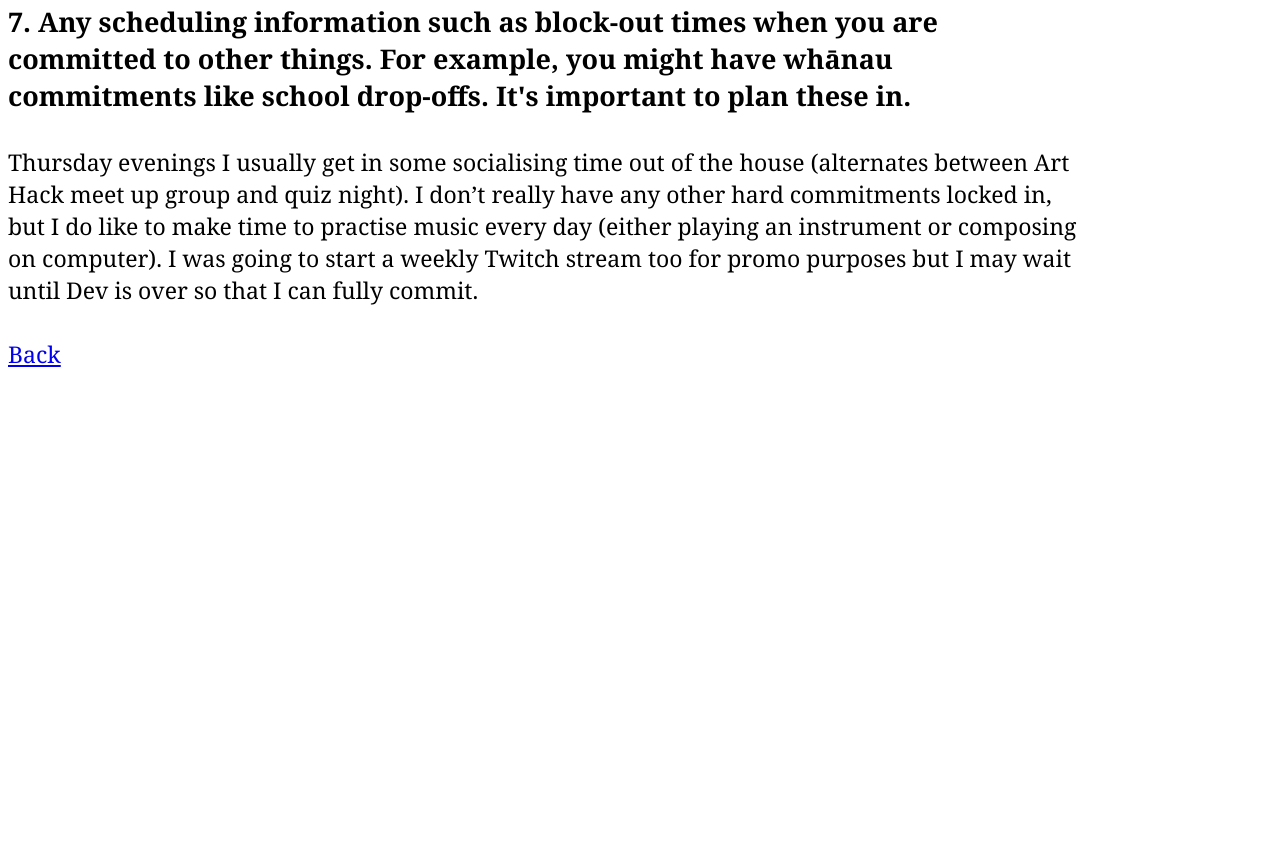
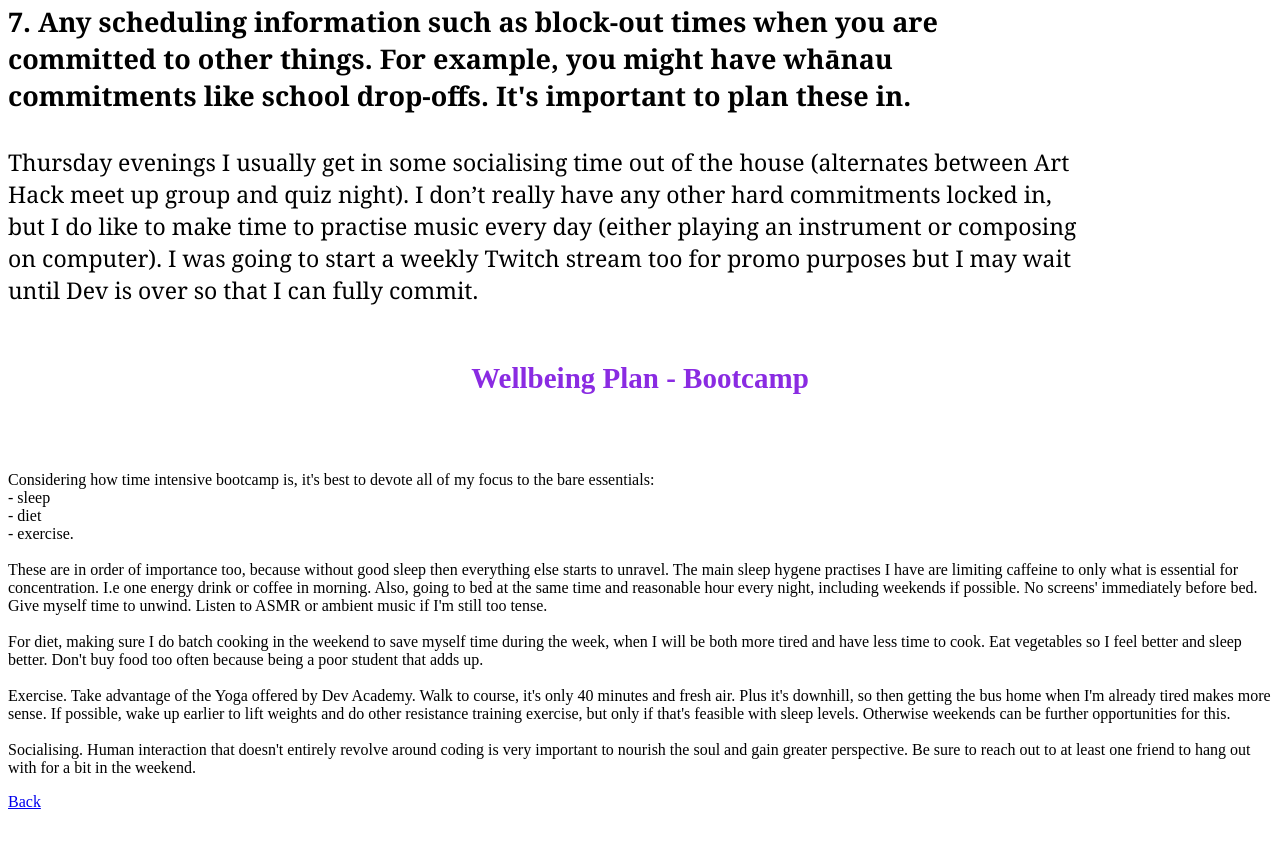
Before and after one commit to josh-w-mason/josh-w-mason.github.io, a plain HTML site: page blog/learning-plan.html in a window 1280 px wide. Shown: the part 5831-6676 px from the top of the page. Before the commit the page ends 6250 px from the top, so only its background shows below. Drawn offline with Linux system fonts and the light colour scheme.

Commit message:
add wellbeing plan

```diff
--- a/blog/learning-plan.html
+++ b/blog/learning-plan.html
@@ -149,6 +149,33 @@
       Thursday evenings I usually get in some socialising time out of the house (alternates between Art Hack meet up group and quiz night). I don’t really have any other hard
       commitments locked in, but I do like to make time to practise music every day (either playing an instrument or composing on computer). I was going to start a weekly Twitch
       stream too for promo purposes but I may wait until Dev is over so that I can fully commit.<br><br>
+
+
+      <h2 class="blog-head">
+        Wellbeing Plan - Bootcamp
+      </h2> <br><br>
+
+      <p>
+        Considering how time intensive bootcamp is, it's best to devote all of my focus to the bare essentials: <br> - sleep <br> - diet <br> - exercise. <br><br>
+
+
+        These are in order of importance too, because without good sleep then everything else starts to unravel. The main sleep hygene practises I have are limiting caffeine to only what is
+        essential for concentration. I.e one energy drink or coffee in morning. Also, going to bed at the same time and reasonable hour every night, including weekends if possible. No screens'
+         immediately before bed. Give myself time to unwind. Listen to ASMR or ambient music if I'm still too tense. <br><br>
+
+         For diet, making sure I do batch cooking in the weekend to save myself time during the week, when I will be both more tired and have less time to cook. Eat vegetables so I feel
+         better and sleep better. Don't buy food too often because being a poor student that adds up. <br> <br>
+
+         Exercise. Take advantage of the Yoga offered by Dev Academy. Walk to course, it's only 40 minutes and fresh air. Plus it's downhill, so then getting the bus home when I'm already tired makes
+         more sense. If possible, wake up earlier to lift weights and do other resistance training exercise, but only if that's feasible with sleep levels. Otherwise weekends can be further
+         opportunities for this. <br><br>
+
+         Socialising. Human interaction that doesn't entirely revolve around coding is very important to nourish the soul and gain greater perspective. Be sure to reach out to at least one friend
+         to hang out with for a bit in the weekend.
+
+
+      </p>
+
       <a href="../index.html">Back</a></p><br>
 
 
```
